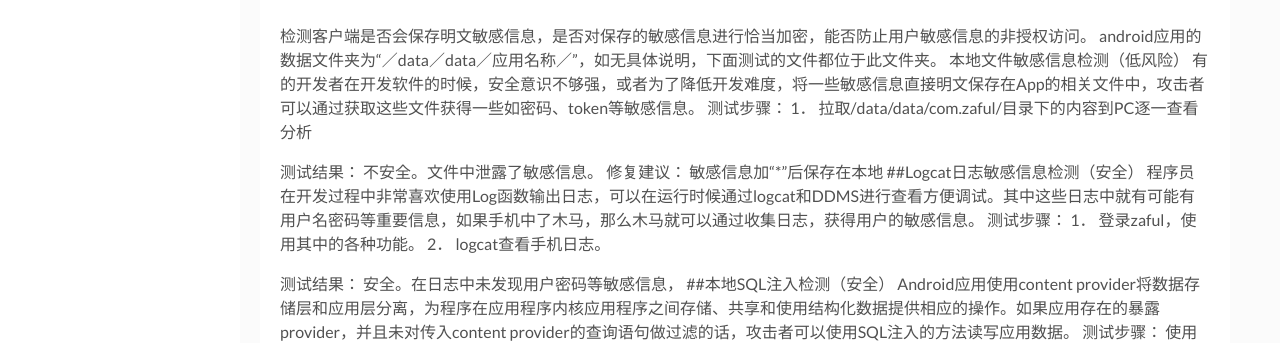
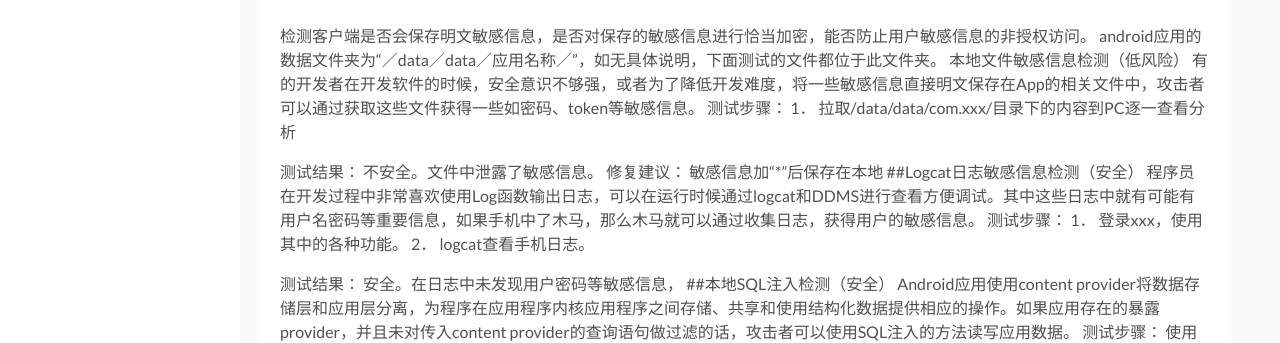
Before and after one commit to hunt1ey/hunt1ey.github.io, a Jekyll site: the page built from _posts/2018-03-08-android-moblie-client-security-sensitive-infomation.md, in a window 1280 px wide and 1250 px high. Shown: the part 671-1014 px from the top of the window. Built offline with Jekyll 4.4.1, drawn with Linux system fonts in a browser that asks for light colours; Markdown is read by kramdown in place of the engine named in the settings; comment, search, counter and statistics services are not loaded.

Commit message:
Update 2018-03-08-android-moblie-client-security-sensitive-infomation.md

```diff
--- a/_posts/2018-03-08-android-moblie-client-security-sensitive-infomation.md
+++ b/_posts/2018-03-08-android-moblie-client-security-sensitive-infomation.md
@@ -13,7 +13,7 @@ android应用的数据文件夹为“／data／data／应用名称／”，如
 本地文件敏感信息检测（低风险）
 有的开发者在开发软件的时候，安全意识不够强，或者为了降低开发难度，将一些敏感信息直接明文保存在App的相关文件中，攻击者可以通过获取这些文件获得一些如密码、token等敏感信息。
 测试步骤：
-1．	拉取/data/data/com.zaful/目录下的内容到PC逐一查看分析
+1．	拉取/data/data/com.xxx/目录下的内容到PC逐一查看分析
 
 测试结果：
 不安全。文件中泄露了敏感信息。
@@ -22,7 +22,7 @@ android应用的数据文件夹为“／data／data／应用名称／”，如
 ##Logcat日志敏感信息检测（安全）
 程序员在开发过程中非常喜欢使用Log函数输出日志，可以在运行时候通过logcat和DDMS进行查看方便调试。其中这些日志中就有可能有用户名密码等重要信息，如果手机中了木马，那么木马就可以通过收集日志，获得用户的敏感信息。
 测试步骤：
-1．	登录zaful，使用其中的各种功能。
+1．	登录xxx，使用其中的各种功能。
 2．	logcat查看手机日志。
 
 测试结果：
```
